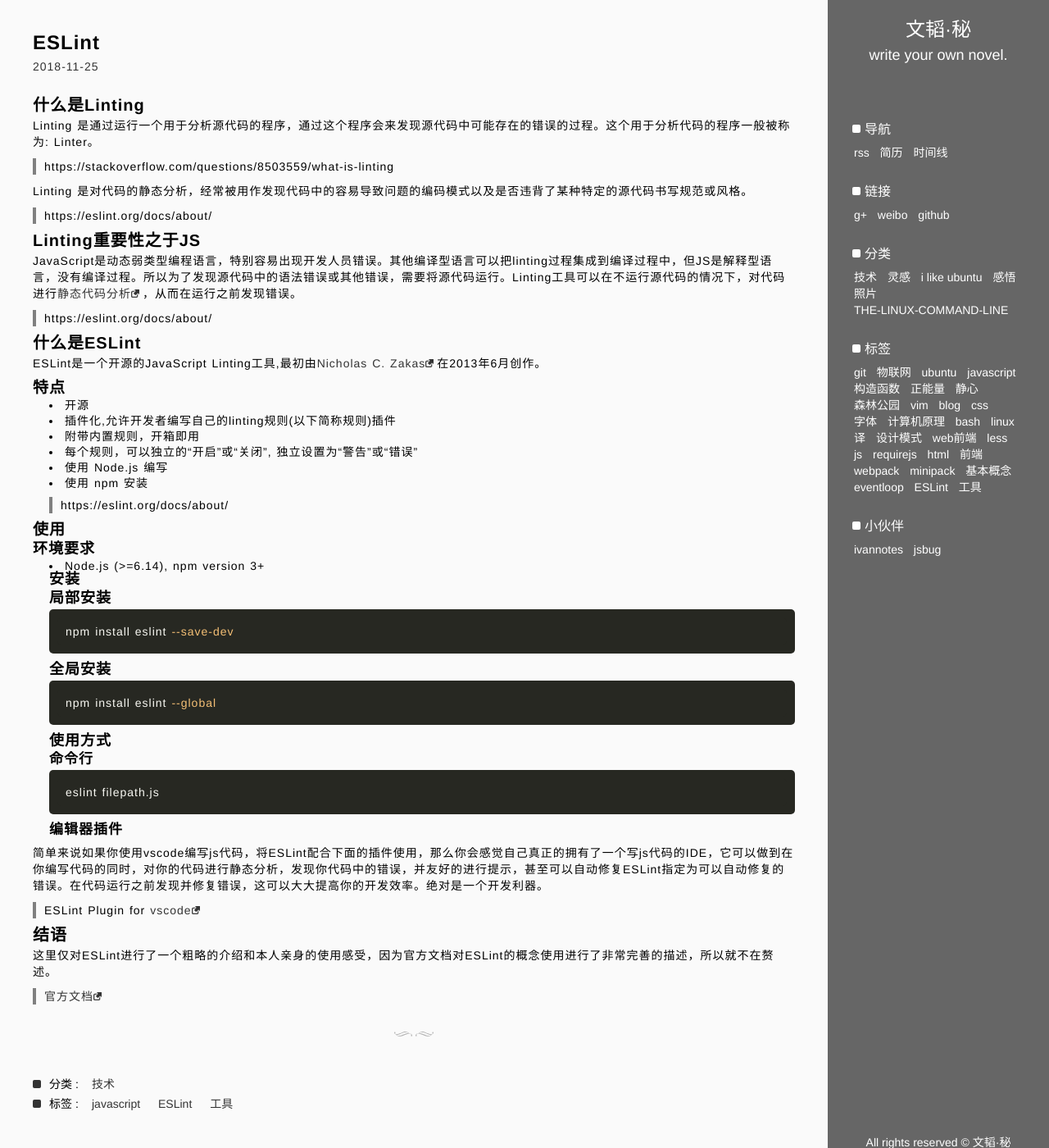
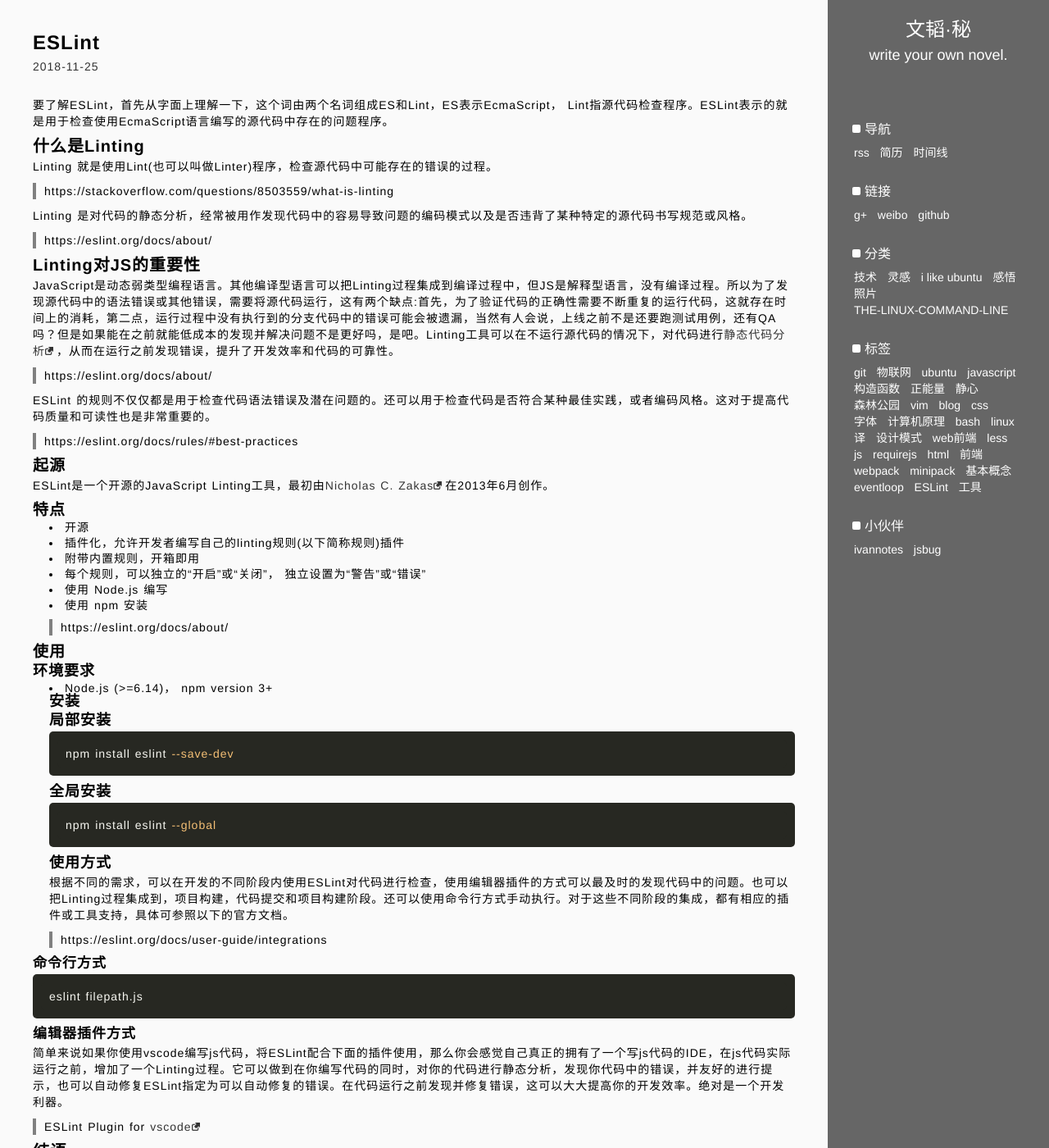
Before and after one commit to zhangwentao/blog, a Jekyll site: the page built from _posts/2018-11-25-ESLint.md, in a window 1280 px wide and 1400 px high. Shown: the whole window at 82% size. Built offline with Jekyll 4.4.1, drawn with Linux system fonts in a browser that asks for light colours; comment, search, counter and statistics services are not loaded; some of the changed text lies outside the part shown.

Commit message:
feat: update

````diff
--- a/_posts/2018-11-25-ESLint.md
+++ b/_posts/2018-11-25-ESLint.md
@@ -6,32 +6,38 @@
 tag: ['javascript','ESLint','工具']
 ---
 
+要了解ESLint，首先从字面上理解一下，这个词由两个名词组成ES和Lint，ES表示EcmaScript，
+Lint指源代码检查程序。ESLint表示的就是用于检查使用EcmaScript语言编写的源代码中存在的问题程序。
+
 ## 什么是Linting
-Linting 是通过运行一个用于分析源代码的程序，通过这个程序会来发现源代码中可能存在的错误的过程。这个用于分析代码的程序一般被称为: Linter。
+Linting 就是使用Lint(也可以叫做Linter)程序，检查源代码中可能存在的错误的过程。
 > https://stackoverflow.com/questions/8503559/what-is-linting
 
 Linting 是对代码的静态分析，经常被用作发现代码中的容易导致问题的编码模式以及是否违背了某种特定的源代码书写规范或风格。
 > https://eslint.org/docs/about/
 
-## Linting重要性之于JS
-JavaScript是动态弱类型编程语言，特别容易出现开发人员错误。其他编译型语言可以把linting过程集成到编译过程中，但JS是解释型语言，没有编译过程。所以为了发现源代码中的语法错误或其他错误，需要将源代码运行。Linting工具可以在不运行源代码的情况下，对代码进行[静态代码分析](https://en.wikipedia.org/wiki/Static_program_analysis)，从而在运行之前发现错误。
+## Linting对JS的重要性
+JavaScript是动态弱类型编程语言。其他编译型语言可以把Linting过程集成到编译过程中，但JS是解释型语言，没有编译过程。所以为了发现源代码中的语法错误或其他错误，需要将源代码运行，这有两个缺点:首先，为了验证代码的正确性需要不断重复的运行代码，这就存在时间上的消耗，第二点，运行过程中没有执行到的分支代码中的错误可能会被遗漏，当然有人会说，上线之前不是还要跑测试用例，还有QA吗？但是如果能在之前就能低成本的发现并解决问题不是更好吗，是吧。Linting工具可以在不运行源代码的情况下，对代码进行[静态代码分析](https://en.wikipedia.org/wiki/Static_program_analysis)，从而在运行之前发现错误，提升了开发效率和代码的可靠性。
 > https://eslint.org/docs/about/
 
-## 什么是ESLint
-ESLint是一个开源的JavaScript Linting工具,最初由[Nicholas C. Zakas](http://nczonline.net/)在2013年6月创作。
+ESLint 的规则不仅仅都是用于检查代码语法错误及潜在问题的。还可以用于检查代码是否符合某种最佳实践，或者编码风格。这对于提高代码质量和可读性也是非常重要的。
+> https://eslint.org/docs/rules/#best-practices
+
+### 起源
+ESLint是一个开源的JavaScript Linting工具，最初由[Nicholas C. Zakas](http://nczonline.net/)在2013年6月创作。
 
 ### 特点
 + 开源
-+ 插件化,允许开发者编写自己的linting规则(以下简称规则)插件
++ 插件化，允许开发者编写自己的linting规则(以下简称规则)插件
 + 附带内置规则，开箱即用
-+ 每个规则，可以独立的“开启”或“关闭”, 独立设置为“警告”或“错误”
++ 每个规则，可以独立的“开启”或“关闭”， 独立设置为“警告”或“错误”
 + 使用 Node.js 编写
 + 使用 npm 安装
 > https://eslint.org/docs/about/
 
 ### 使用
 #### 环境要求
-+  Node.js (>=6.14), npm version 3+
++  Node.js (>=6.14)， npm version 3+
 #### 安装
 #### 局部安装
 ``` bash
@@ -42,15 +48,19 @@
 npm install eslint --global
 ```
 #### 使用方式
-##### 命令行
+根据不同的需求，可以在开发的不同阶段内使用ESLint对代码进行检查，使用编辑器插件的方式可以最及时的发现代码中的问题。也可以把Linting过程集成到，项目构建，代码提交和项目构建阶段。还可以使用命令行方式手动执行。对于这些不同阶段的集成，都有相应的插件或工具支持，具体可参照以下的官方文档。
+> https://eslint.org/docs/user-guide/integrations
+
+##### 命令行方式
 ```
 eslint filepath.js
 ```
-##### 编辑器插件
+##### 编辑器插件方式
 
-简单来说如果你使用vscode编写js代码，将ESLint配合下面的插件使用，那么你会感觉自己真正的拥有了一个写js代码的IDE，它可以做到在你编写代码的同时，对你的代码进行静态分析，发现你代码中的错误，并**友好**的进行提示，甚至可以自动修复ESLint指定为可以自动修复的错误。在代码运行之前发现并修复错误，这可以大大提高你的开发效率。绝对是一个开发利器。
+简单来说如果你使用vscode编写js代码，将ESLint配合下面的插件使用，那么你会感觉自己真正的拥有了一个写js代码的IDE，在js代码实际运行之前，增加了一个Linting过程。它可以做到在你编写代码的同时，对你的代码进行静态分析，发现你代码中的错误，并**友好**的进行提示，也可以自动修复ESLint指定为可以自动修复的错误。在代码运行之前发现并修复错误，这可以大大提高你的开发效率。绝对是一个开发利器。
 > ESLint Plugin for [vscode](https://marketplace.visualstudio.com/items?itemName=dbaeumer.vscode-eslint)
 
 ## 结语
-这里仅对ESLint进行了一个粗略的介绍和本人亲身的使用感受，因为官方文档对ESLint的概念使用进行了非常完善的描述，所以就不在赘述。
+实际使用后，发现ESLint的配置还是比较简单的。因为插件化，我们不但可以自己编写需要的插件，大多数时候其实是可以直接使用别人写好的插件，尤其是对目前的前端框架，如Vue，React等都有相应的插件支持。这些插件大都在[npm](https://www.npmjs.com/search?q=keywords:eslintplugin)上可以找到，
+这里仅对ESLint进行了一个粗略的介绍和本人亲身的使用感受，不准确的地方欢迎指正，因为官方文档对ESLint的概念使用进行了非常完善的描述，所以就不在赘述。
 > [官方文档](https://eslint.org/)
````
